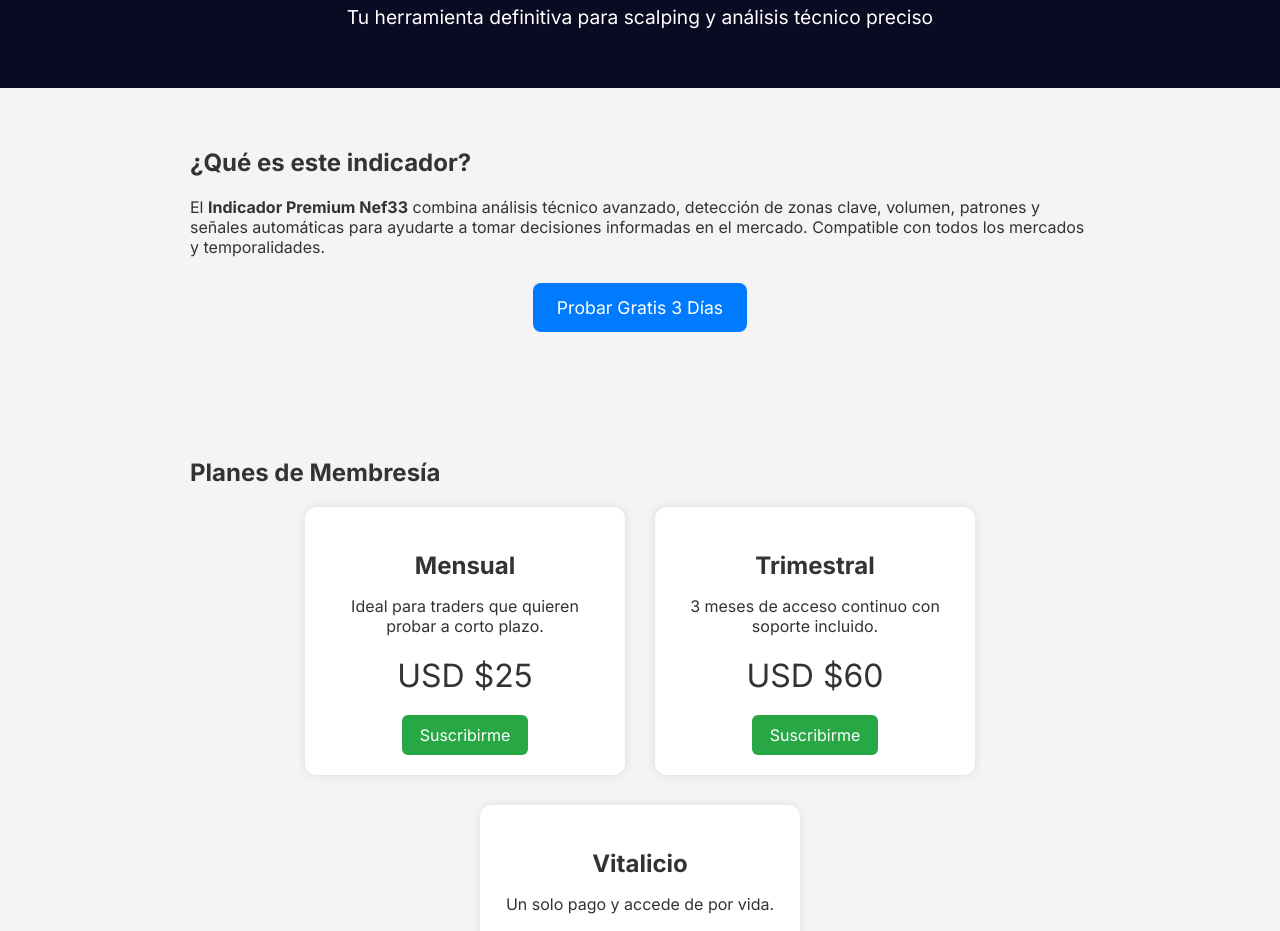
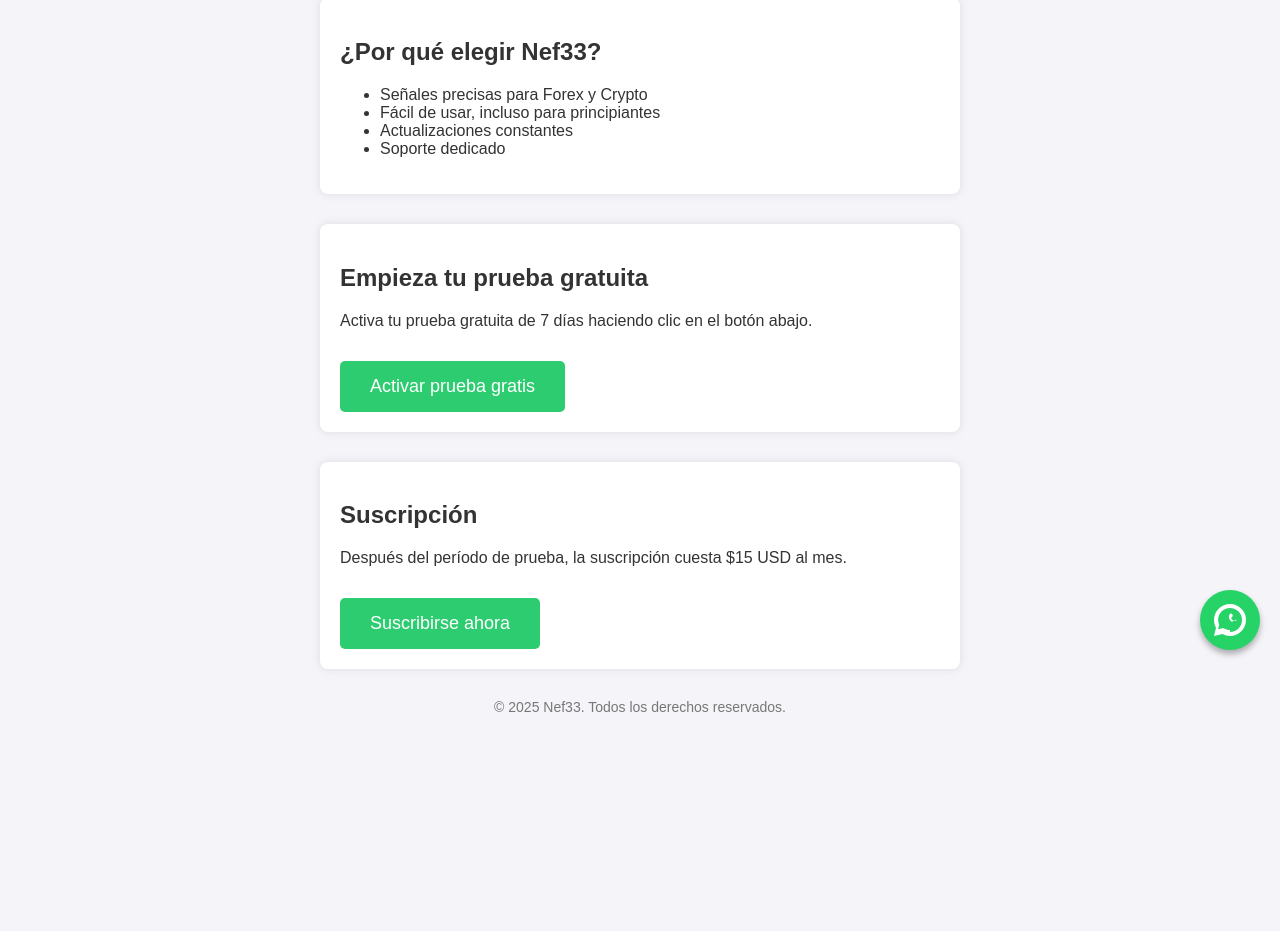
Before and after one commit to neftali33/pagina-indicador, a plain HTML site: page index.html in a window 1280 px wide. Shown: the part 130-1061 px from the top of the page. After the commit the page ends 865 px from the top, so only its background shows below. Drawn offline with Linux system fonts and the light colour scheme.

Commit message:
Update index.html

```diff
--- a/index.html
+++ b/index.html
@@ -2,134 +2,111 @@
 <html lang="es">
 <head>
     <meta charset="UTF-8" />
-  <meta name="viewport" content="width=device-width, initial-scale=1.0" />
-  <title>Nef33 TradingView - Indicador Premium</title>
-  <link href="https://fonts.googleapis.com/css2?family=Inter:wght@400;700&display=swap" rel="stylesheet" />
+    <meta name="viewport" content="width=device-width, initial-scale=1" />
+    <title>Indicador Nef33 para TradingView</title>
     <style>
         body {
-      margin: 0;
-      font-family: 'Inter', sans-serif;
-      background: #f4f4f4;
+            font-family: Arial, sans-serif;
+            margin: 20px;
+            background-color: #f4f4f9;
             color: #333;
         }
         header {
-      background-color: #0a0a23;
-      color: white;
-      padding: 40px 20px;
             text-align: center;
+            margin-bottom: 30px;
         }
-    header h1 {
-      margin-bottom: 10px;
-      font-size: 2.5rem;
-    }
-    header p {
-      font-size: 1.2rem;
+        h1 {
+            color: #2c3e50;
         }
         section {
-      padding: 40px 20px;
-      max-width: 900px;
-      margin: auto;
-    }
-    .cta {
-      text-align: center;
-      margin: 40px 0;
-    }
-    .cta a {
-      background-color: #007bff;
-      color: white;
-      padding: 14px 24px;
-      text-decoration: none;
-      font-size: 1.1rem;
+            max-width: 600px;
+            margin: 0 auto 30px;
+            padding: 20px;
+            background: white;
+            box-shadow: 0 0 10px rgba(0,0,0,0.1);
             border-radius: 8px;
         }
-    .cta a:hover {
-      background-color: #0056b3;
+        button {
+            background-color: #2ecc71;
+            border: none;
+            padding: 15px 30px;
+            font-size: 18px;
+            color: white;
+            border-radius: 5px;
+            cursor: pointer;
+            margin-top: 15px;
         }
-    .planes {
-      display: flex;
-      flex-wrap: wrap;
-      justify-content: center;
-      gap: 30px;
-    }
-    .plan {
-      background: white;
-      padding: 20px;
-      border-radius: 12px;
-      box-shadow: 0 0 10px rgba(0,0,0,0.1);
-      width: 280px;
-      text-align: center;
-    }
-    .plan h3 {
-      font-size: 1.5rem;
-      margin-bottom: 10px;
-    }
-    .plan p {
-      font-size: 1rem;
-    }
-    .plan .precio {
-      font-size: 2rem;
-      margin: 20px 0;
-    }
-    .plan a {
-      background-color: #28a745;
-      color: white;
-      padding: 10px 18px;
-      text-decoration: none;
-      border-radius: 6px;
-      display: inline-block;
+        button:hover {
+            background-color: #27ae60;
         }
         footer {
-      background: #0a0a23;
-      color: white;
             text-align: center;
-      padding: 20px;
-      font-size: 0.9rem;
+            font-size: 14px;
+            color: #777;
         }
     </style>
 </head>
 <body>
-
     <header>
-    <h1>Nef33 TradingView Signals</h1>
-    <p>Tu herramienta definitiva para scalping y análisis técnico preciso</p>
+        <h1>Indicador Nef33 para TradingView</h1>
+        <p>Prueba gratis por 7 días y luego suscríbete para continuar usando nuestro indicador avanzado.</p>
     </header>
 
     <section>
-    <h2>¿Qué es este indicador?</h2>
-    <p>El <strong>Indicador Premium Nef33</strong> combina análisis técnico avanzado, detección de zonas clave, volumen, patrones y señales automáticas para ayudarte a tomar decisiones informadas en el mercado. Compatible con todos los mercados y temporalidades.</p>
-
-    <div class="cta">
-      <a href="#">Probar Gratis 3 Días</a>
-    </div>
+        <h2>¿Por qué elegir Nef33?</h2>
+        <ul>
+            <li>Señales precisas para Forex y Crypto</li>
+            <li>Fácil de usar, incluso para principiantes</li>
+            <li>Actualizaciones constantes</li>
+            <li>Soporte dedicado</li>
+        </ul>
     </section>
 
     <section>
-    <h2>Planes de Membresía</h2>
-    <div class="planes">
-      <div class="plan">
-        <h3>Mensual</h3>
-        <p>Ideal para traders que quieren probar a corto plazo.</p>
-        <div class="precio">USD $25</div>
-        <a href="#">Suscribirme</a>
-      </div>
-      <div class="plan">
-        <h3>Trimestral</h3>
-        <p>3 meses de acceso continuo con soporte incluido.</p>
-        <div class="precio">USD $60</div>
-        <a href="#">Suscribirme</a>
-      </div>
-      <div class="plan">
-        <h3>Vitalicio</h3>
-        <p>Un solo pago y accede de por vida.</p>
-        <div class="precio">USD $150</div>
-        <a href="#">Suscribirme</a>
-      </div>
-    </div>
+        <h2>Empieza tu prueba gratuita</h2>
+        <p>Activa tu prueba gratuita de 7 días haciendo clic en el botón abajo.</p>
+        <button onclick="alert('¡Prueba activada! Revisa tu email para más detalles.')">Activar prueba gratis</button>
+    </section>
+
+    <section>
+        <h2>Suscripción</h2>
+        <p>Después del período de prueba, la suscripción cuesta $15 USD al mes.</p>
+        <button onclick="alert('Redirigiendo a pago...')">Suscribirse ahora</button>
     </section>
 
     <footer>
-    © 2025 Nef33 Signals. Todos los derechos reservados.
+        <p>&copy; 2025 Nef33. Todos los derechos reservados.</p>
     </footer>
+
+    <!-- Botón flotante WhatsApp -->
+    <a href="https://wa.me/541122523355"
+       style="position: fixed;
+              bottom: 20px;
+              right: 20px;
+              background-color: #25D366;
+              color: white;
+              border-radius: 50%;
+              width: 60px;
+              height: 60px;
+              text-align: center;
+              font-size: 30px;
+              box-shadow: 0 4px 6px rgba(0,0,0,0.3);
+              z-index: 1000;
+              display: flex;
+              align-items: center;
+              justify-content: center;
+              text-decoration: none;"
+       target="_blank"
+       aria-label="Chat por WhatsApp">
+
+      <svg xmlns="http://www.w3.org/2000/svg"
+           fill="white"
+           viewBox="0 0 24 24"
+           width="32px"
+           height="32px">
+        <path d="M20.52 3.478A11.944 11.944 0 0012 0C5.373 0 0 5.373 0 12c0 2.114.554 4.086 1.52 5.816L0 24l6.364-1.5A11.955 11.955 0 0012 24c6.627 0 12-5.373 12-12a11.954 11.954 0 00-3.48-8.522zm-8.517 16.012c-1.71 0-3.34-.46-4.785-1.316l-.343-.202-3.767.887.795-3.65-.223-.374A8.93 8.93 0 013.092 12c0-4.927 4.023-8.95 8.95-8.95 2.395 0 4.645.933 6.335 2.624a8.94 8.94 0 012.616 6.327c0 4.927-4.022 8.95-8.95 8.95zm4.74-6.562l-1.313-.634c-.176-.083-.38-.06-.52.05l-.93.806a.556.556 0 01-.622.092c-1.347-.67-2.23-2.073-2.22-3.64a3.533 3.533 0 01.845-2.254.512.512 0 01.409-.244c.168-.002.328.026.476.076l.64.23c.18.067.306.228.34.41l.183 1.015a.42.42 0 01-.083.324l-1.05 1.59c-.068.103-.045.243.053.317l1.94 1.467c.204.156.503.13.684-.056l.91-.945a.519.519 0 00.076-.566z"/>
+      </svg>
+    </a>
 
 </body>
 </html>
```
Lines whose indentation alone changed are shown as unchanged.
